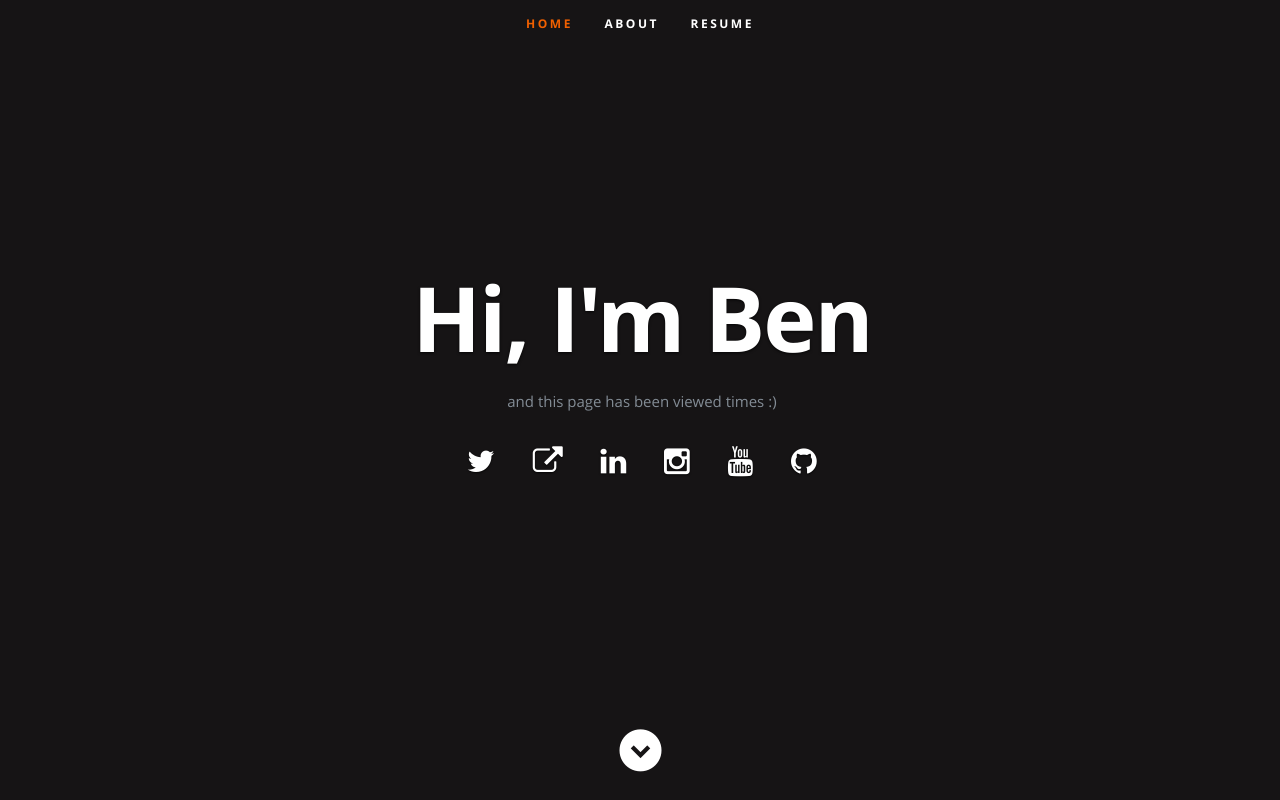
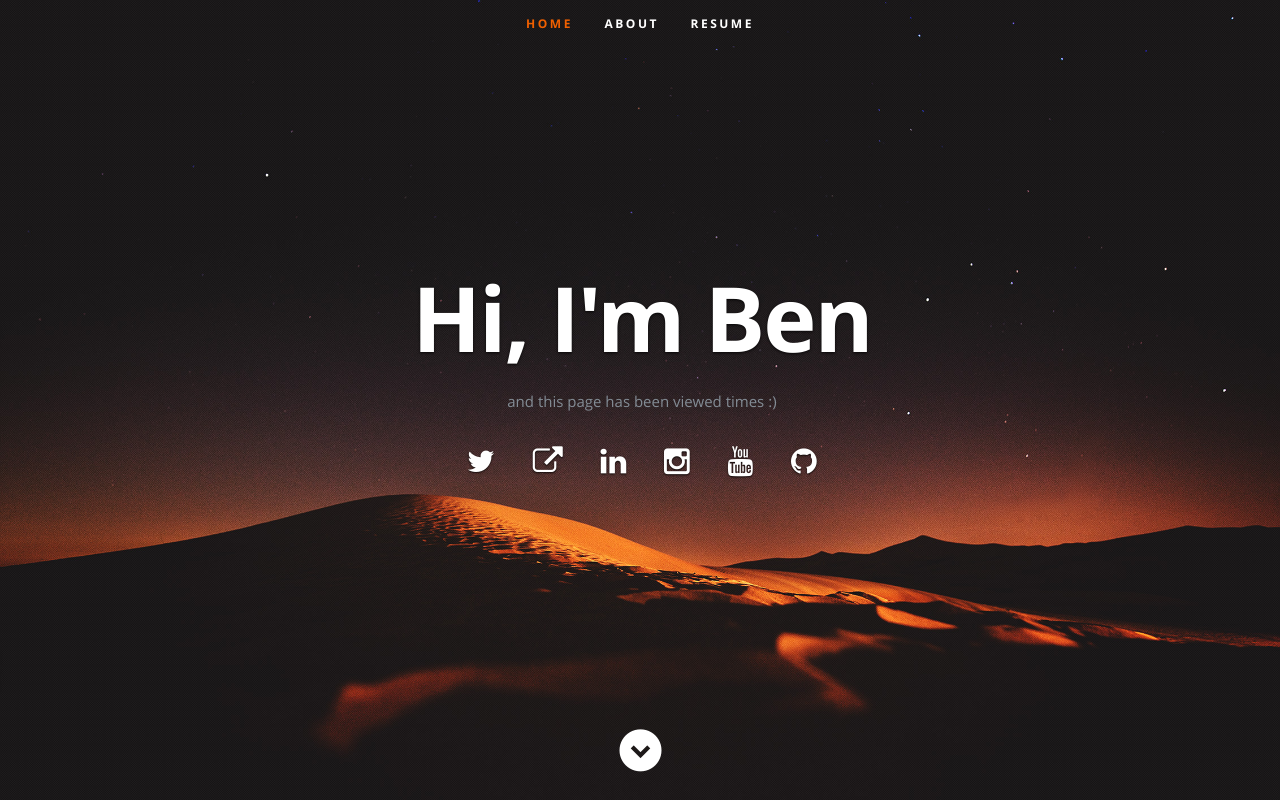
Before and after one commit to benherrontech/azure-cloud-project, a plain HTML site: page frontend/index.html in a window 1280 px wide. Shown: the top 800 px of the page. Drawn offline with nearby package versions, Linux system fonts and the light colour scheme; no server answers.

Commit message:
add image background

```diff
--- a/frontend/css/layout.css
+++ b/frontend/css/layout.css
@@ -33,7 +33,7 @@ header {
    height: 800px;
    min-height: 500px;
    width: 100%;
-   background: #161415 no-repeat top center;
+   background: #161415 url(../images/header-background.jpg) no-repeat top center;
    background-size: cover !important;
 	-webkit-background-size: cover !important;
    text-align: center;
--- a/frontend/index.html
+++ b/frontend/index.html
@@ -8,7 +8,7 @@
    <!--- Basic Page Needs
    ================================================== -->
    <meta charset="utf-8">
-   <title>Ben's Azure Resume</title>
+   <title>Ben's Azure Resume Challenge</title>
    <meta name="description" content="">
    <meta name="author" content="">
 
```
Also changed, not shown: frontend/images/header-background.jpg (added).
